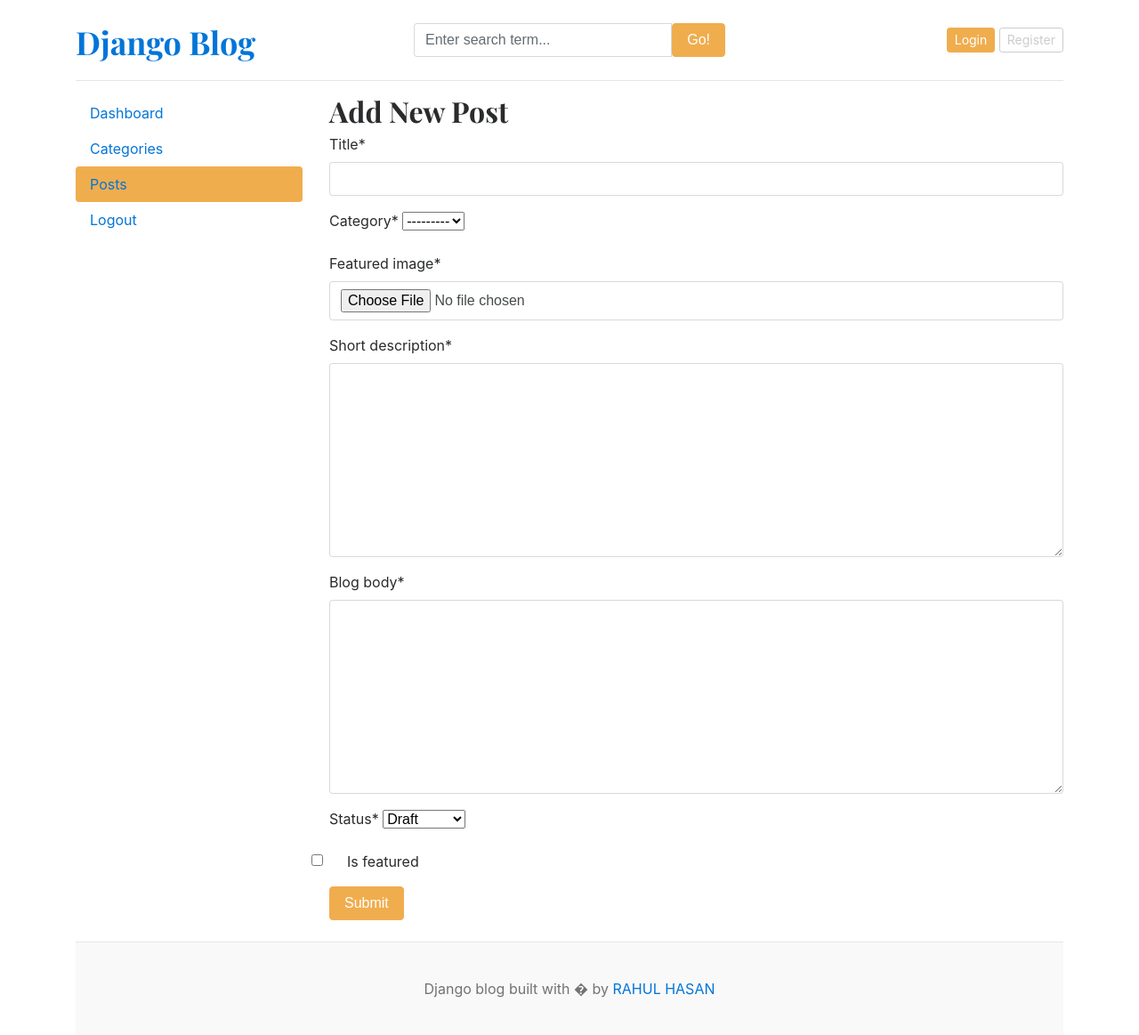
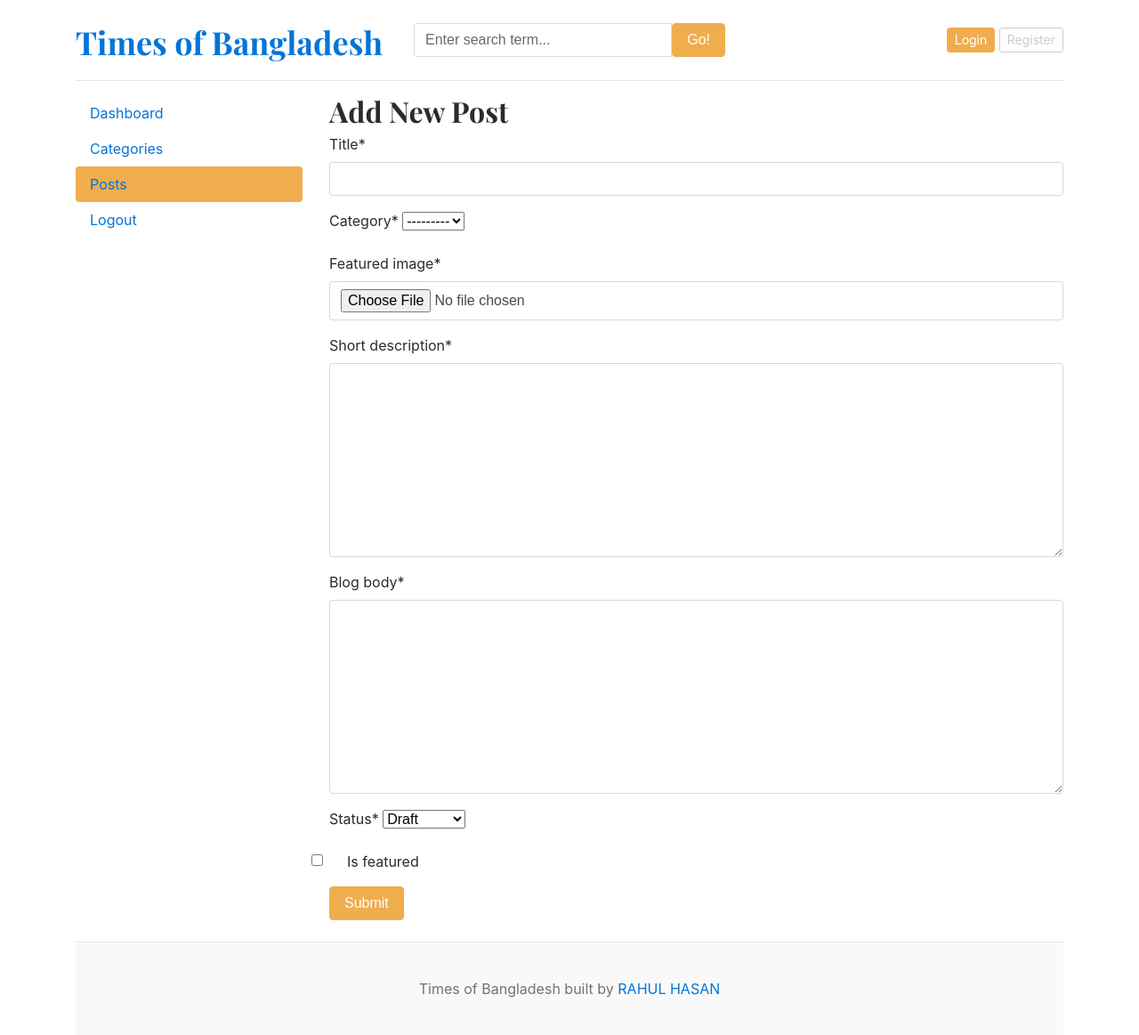
Before and after one commit to rahul-hasan25/django-blogSite, a Django app: page /dashboard/posts/add/ in a window 1280 px wide. Shown: the whole page at 89% size. Run offline with Django 5.2, Linux system fonts and the light colour scheme; data that the repository does not hold is empty; some libraries are stand-ins or nearby versions.

Commit message:
final edit

```diff
--- a/blog_main/urls.py
+++ b/blog_main/urls.py
@@ -11,7 +11,7 @@ urlpatterns = [
     path('category/', include('blogs.urls')),
     path('blogs/<slug:slug>/', BlogsView.blogs, name='blogs'),
     # Search endpoint
-    path('blogs/search/', BlogsView.search, name='search'),
+    path('search/', BlogsView.search, name='search'),
 
     path('register/', views.register, name='register'),
     path('login/', views.login, name='login'),
--- a/templates/base.html
+++ b/templates/base.html
@@ -7,7 +7,7 @@
     <meta charset="UTF-8">
     <meta http-equiv="X-UA-Compatible" content="IE=edge">
     <meta name="viewport" content="width=device-width, initial-scale=1.0">
-    <title>Django Blogs</title>
+    <title>Times of Bangladesh</title>
     <link href="https://getbootstrap.com/docs/4.0/dist/css/bootstrap.min.css" rel="stylesheet">
     <link href="https://fonts.googleapis.com/css?family=Playfair+Display:700,900" rel="stylesheet">
     <link href="{% static 'css/blog.css' %}" rel="stylesheet">
@@ -18,7 +18,7 @@
     <header class="blog-header py-3">
       <div class="row flex-nowrap justify-content-between align-items-center">
         <div class="col-4 pt-1">
-          <a class="blog-header-logo text-dark" href="/">Django Blog</a>
+          <a class="blog-header-logo text-dark" href="/">Times of Bangladesh</a>
         </div>
 
         <div class="col-4">
@@ -58,7 +58,7 @@
 
     <!-- Footer Part --->
     <footer class="blog-footer">
-        <p>Django blog built with � by <a href="#">RAHUL HASAN</a></p>
+        <p>Times of Bangladesh built by <a href="#">RAHUL HASAN</a></p>
     </footer>
 </body>
 </html>
--- a/templates/dashboard/sidebar.html
+++ b/templates/dashboard/sidebar.html
@@ -6,6 +6,6 @@
         {% endif %}
         <a href="{% url 'categories' %}" class="nav-link text-dark {% if '/categories/' in request.path %}bg-warning{% endif %}">Categories</a>
         <a href="{% url 'posts' %}" class="nav-link text-dark {% if '/posts/' in request.path %}bg-warning{% endif %}">Posts</a>
-        <a href="" class="nav-link text-dark">Logout</a>
+        <a href="{% url 'logout' %}" class="nav-link text-dark">Logout</a>
     </div>
 </div>
```
